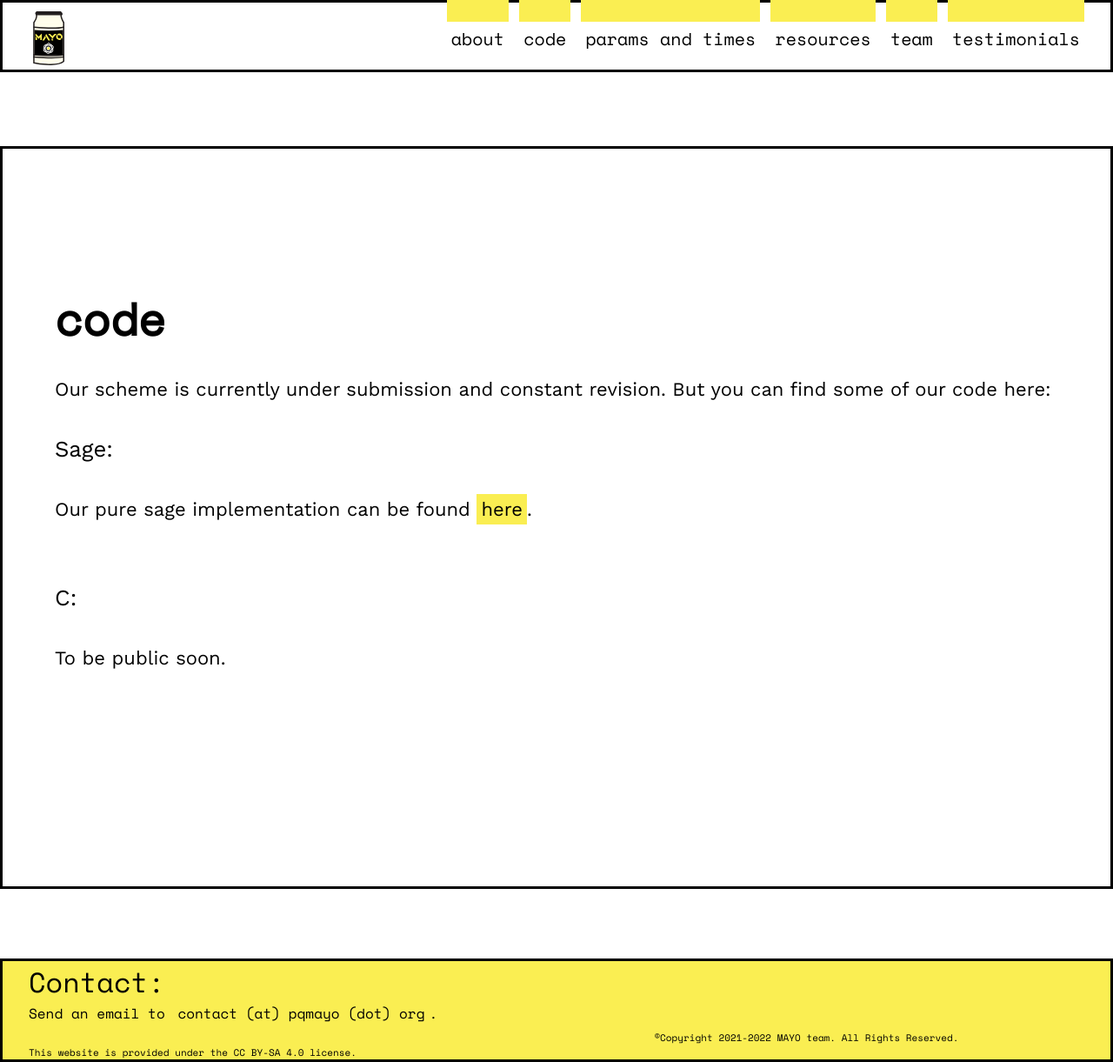
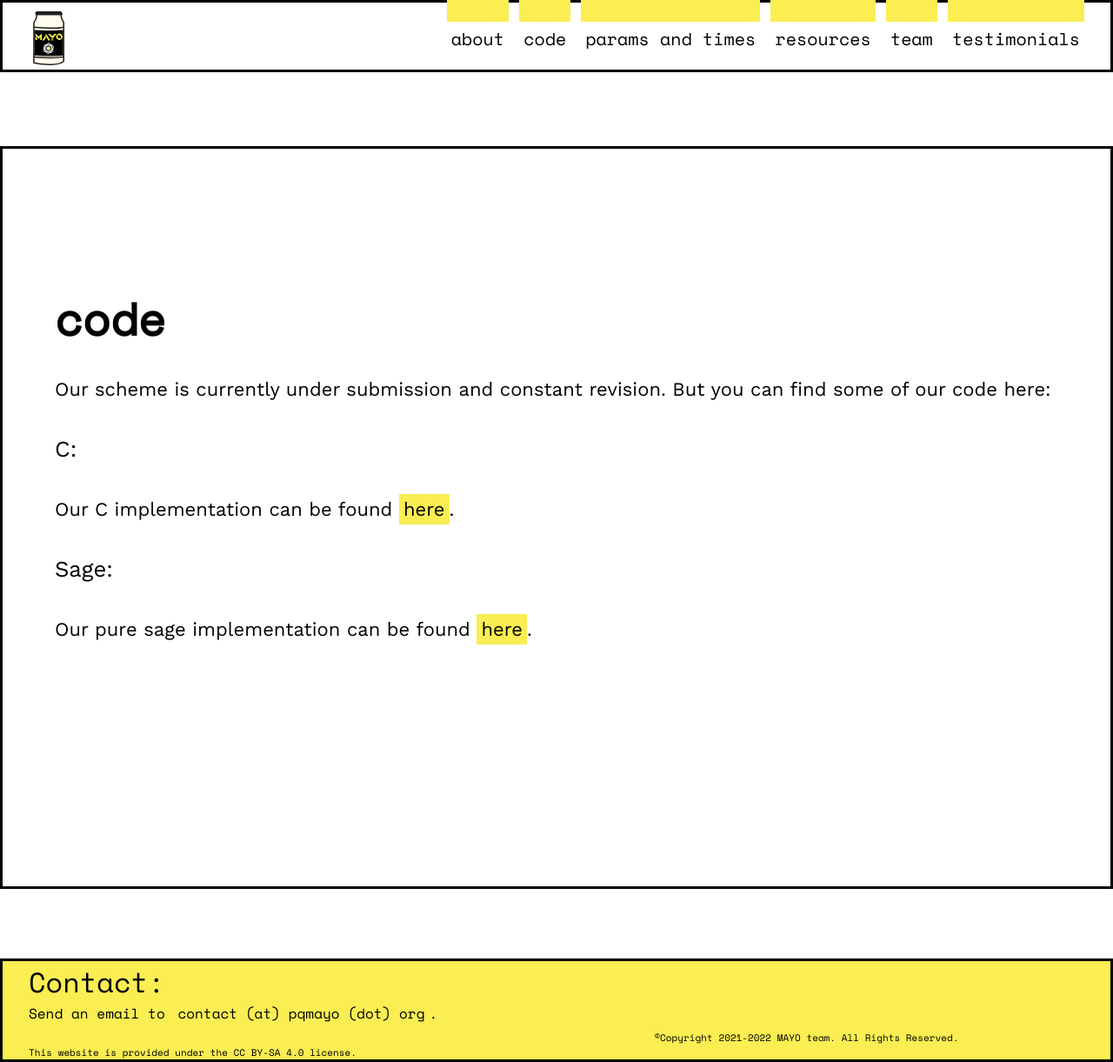
Before and after one commit to PQCMayo/MAYO-website, a Jekyll site: the page built from code.html, in a window 1280 px wide. Shown: the whole page at 87% size. Built offline with Jekyll 4.4.1, drawn with Linux system fonts in a browser that asks for light colours.

Commit message:
Add C implementation

```diff
--- a/code.html
+++ b/code.html
@@ -8,14 +8,14 @@
   <br>
   <p>Our scheme is currently under submission and constant revision. But you can find some of our code here:</p>
 	<br>
+  <h3>C:</h3>
+	<br>
+	<p>Our C implementation can be found <a href="https://github.com/PQCMayo/MAYO-C" target="_blank">here</a>.</p>
+	<br>
   <h3>Sage:</h3>
 	<br>
 	<p>Our pure sage implementation can be found <a href="https://github.com/PQCMayo/MAYO-sage" target="_blank">here</a>.</p>
 	<br>
 	<br>
-  <h3>C:</h3>
-	<br>
-  <p>To be public soon.</p>
-	<br>
 	<br>
 </div>
```
